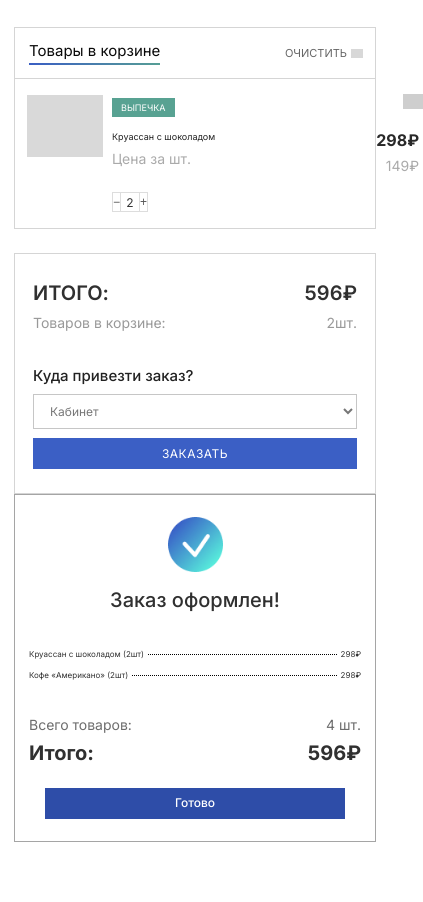
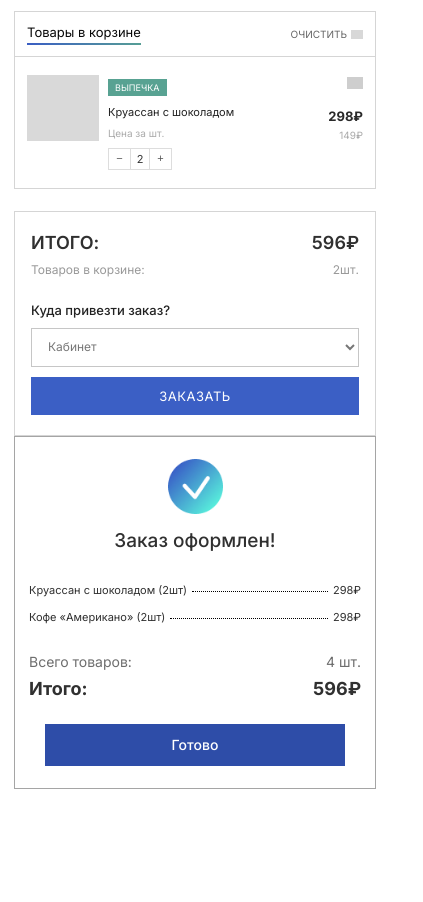
Before and after one commit to Rezzhwxc/buffet-npk, a plain HTML site: page pages/basket.html in a window 390 px wide. Shown: the part 99-1001 px from the top of the page, 423 px wide, since content can reach past the window. After the commit the page ends 923 px from the top, so only its background shows below. Drawn offline with Linux system fonts and the light colour scheme; grey boxes are pictures that could not be loaded.

Commit message:
Адаптив страницы

```diff
--- a/pages/basket.html
+++ b/pages/basket.html
@@ -149,25 +149,7 @@
 
         </div>
     </main>
+    <script src="/basket.js"></script>
 </body>
-<script>
 
-document.querySelectorAll(".ripple-button").forEach(button => {
-    button.addEventListener("pointerenter", event => {
-        const rect = button.getBoundingClientRect();
-        button.style.setProperty(
-            "--x",
-            `${event.clientX - rect.left}px`
-        );
-        button.style.setProperty(
-            "--y",
-            `${event.clientY - rect.top}px`
-        );
-        button.classList.remove("ripple");
-        void button.offsetWidth;
-        button.classList.add("ripple");
-    });
-});
-
-</script>
 </html>
--- a/styles/basket.css
+++ b/styles/basket.css
@@ -33,7 +33,7 @@
 }
 
 .back-to-menu:hover {
-    color: #2e4da8;
+    color: #3759c0;
 }
 
 .basket-content {
@@ -209,7 +209,7 @@
     flex-direction: column;
     align-items: flex-end;
     min-width: 0;
-    margin-left: 95px;
+    margin-left: 60px;
 }
 
 .remove-item {
@@ -525,9 +525,14 @@
 }
 
 /* Адаптив: от большего к меньшему */
+
+/* ===== ПЛАНШЕТЫ ===== */
+
 @media (max-width: 760px) {
+
     .basket-container {
         padding-top: 30px;
+        padding-bottom: 40px;
     }
 
     .basket-header {
@@ -536,82 +541,328 @@
 
     .basket-content {
         grid-template-columns: minmax(0, 1fr);
-        gap: 24px;
+        gap: 22px;
     }
 
     .order-summary {
+        width: 100%;
         max-width: none;
     }
 }
 
+
+/* ===== МОБИЛЬНЫЕ УСТРОЙСТВА ===== */
+
 @media (max-width: 480px) {
+
+    /* Общие отступы */
+
     .basket-container {
-        padding-left: 14px;
-        padding-right: 14px;
+        padding: 24px 14px 35px;
     }
 
-    .cart-panel-header {
-        padding-left: 14px;
-        padding-right: 12px;
+    .basket-header {
+        margin-bottom: 26px;
     }
 
+    .basket-title {
+        font-size: 27px;
+    }
+
+    .back-to-menu {
+        font-size: 13px;
+    }
+
+
+    /* Заголовок корзины */
+
+    .cart-panel-header {
+        min-height: 45px;
+        padding: 9px 12px;
+        gap: 8px;
+    }
+
+    .cart-panel-title {
+        font-size: 13px;
+    }
+
+    .clear-cart {
+        font-size: 10px;
+    }
+
+
+    /* Список товаров */
+
     .cart-items-list {
-        padding: 16px 12px;
+        padding: 18px 12px;
     }
 
     .basket-item {
-        grid-template-columns: 76px minmax(0, 1fr) 39px;
-        gap: 9px;
+        display: grid;
+        grid-template-columns: 72px minmax(0, 1fr) 45px;
+        grid-template-rows: auto auto;
+        column-gap: 9px;
+        row-gap: 9px;
+        align-items: start;
+    }
+
+    .basket-item + .basket-item {
+        border-top: 1px solid #777777;
+        padding-top: 18px;
+        margin-top: 18px;
     }
 
     .basket-item-image {
-        width: 76px;
-        height: 62px;
+        grid-column: 1;
+        grid-row: 1 / 3;
+        width: 72px;
+        height: 66px;
+        object-fit: cover;
     }
 
-    .basket-item-details {
-        grid-column: 3;
+
+    /* Информация о товаре */
+
+    .basket-item-info {
+        grid-column: 2;
         grid-row: 1;
+        min-width: 0;
+        max-width: none;
     }
+
+    .basket-item-category {
+        margin-bottom: 5px;
+        padding: 4px 7px;
+        font-size: 9px;
+    }
+
+    .basket-item-title {
+        margin: 4px 0 6px;
+        font-size: 11px;
+        line-height: 1.4;
+        overflow-wrap: anywhere;
+    }
+
+    .basket-item-unit-label {
+        font-size: 10px;
+    }
+
+
+    /* Счётчик количества */
 
     .quantity-counter {
         grid-column: 2;
         grid-row: 2;
-        justify-content: flex-start;
-        margin-top: 0;
-        width: max-content;
+        width: 64px;
+        height: 22px;
+        margin: 0;
     }
 
-    .basket-item-info {
-        grid-column: 2;
-        grid-row: 1;
+    .counter-btn,
+    .counter-input {
+        height: 20px;
+        font-size: 11px;
+    }
+
+
+    /* Удаление и стоимость */
+
+    .basket-item-details {
+        grid-column: 3;
+        grid-row: 1 / 3;
+        display: flex;
+        flex-direction: column;
+        justify-content: space-between;
+        align-items: flex-end;
+        min-height: 66px;
+        margin: 0;
+    }
+
+    .remove-item {
+        width: 16px;
+        height: 16px;
+        margin: 0;
+    }
+
+    .remove-item-icon {
+        width: 16px;
+        height: 16px;
+    }
+
+    .basket-item-total {
+        margin: auto 0 0;
+        font-size: 13px;
+    }
+
+    .basket-item-unit-price {
+        margin: 6px 0 0;
+        font-size: 10px;
+    }
+
+
+    /* Блок оформления заказа */
+
+    .order-summary {
+        min-height: auto;
+        padding: 20px 16px;
+    }
+
+    .order-total-title,
+    .order-total-price {
+        font-size: 18px;
+    }
+
+    .cart-count {
+        margin-bottom: 20px;
+    }
+
+    .cart-count-label,
+    .cart-count-value {
+        font-size: 12px;
+    }
+
+    .checkout-form {
+        margin-top: 25px;
+        gap: 10px;
+    }
+
+    .delivery-label {
+        font-size: 13px;
+    }
+
+    .delivery-select {
+        height: 39px;
+    }
+
+    .checkout-button {
+        min-height: 38px;
+        font-size: 13px;
+    }
+
+
+    /* Чек после оформления */
+
+    .receipt {
+        min-height: auto;
+        padding: 22px 14px;
+    }
+
+    .receipt-success-icon {
+        width: 55px;
+        height: 55px;
+    }
+
+    .receipt-title {
+        margin: 15px 0;
+        font-size: 19px;
+    }
+
+    .receipt-details {
+        width: 100%;
+        max-width: 100%;
+        margin-top: 15px;
+    }
+
+    .receipt-items {
+        gap: 12px;
+    }
+
+    .receipt-item {
+        display: flex;
+        align-items: baseline;
+        gap: 5px;
+        font-size: 11px;
+    }
+
+    .receipt-item-name {
+        flex: 0 1 auto;
+        min-width: 0;
+        white-space: normal;
+        overflow-wrap: anywhere;
+    }
+
+    .receipt-item-dots {
+        flex: 1;
+        min-width: 8px;
+    }
+
+    .receipt-item-price {
+        white-space: nowrap;
+    }
+
+    .receipt-summary {
+        margin-top: 28px;
+    }
+
+    .receipt-count {
+        font-size: 12px;
+    }
+
+    .receipt-total-label,
+    .receipt-total-price {
+        font-size: 18px;
+    }
+
+    .receipt-done-button {
+        width: 100%;
+        max-width: 300px;
+        min-height: 42px;
+        margin-top: 24px;
+        font-size: 14px;
+    }
+}
+
+
+/* ===== ОЧЕНЬ УЗКИЕ ТЕЛЕФОНЫ ===== */
+
+@media (max-width: 350px) {
+
+    .basket-container {
+        padding-left: 10px;
+        padding-right: 10px;
+    }
+
+    .cart-items-list {
+        padding: 14px 9px;
+    }
+
+    .basket-item {
+        grid-template-columns: 62px minmax(0, 1fr) 42px;
+        column-gap: 7px;
+    }
+
+    .basket-item-image {
+        width: 62px;
+        height: 60px;
     }
 
     .basket-item-title {
-        font-size: 9px;
+        font-size: 10px;
+    }
+
+    .basket-item-details {
+        min-height: 60px;
+    }
+
+    .basket-item-total {
+        font-size: 12px;
     }
 
     .receipt {
-        padding: 22px 14px;
-    }
-
-    .receipt-items,
-    .receipt-summary {
-        max-width: 100%;
+        padding: 20px 10px;
     }
 
     .receipt-item {
-        font-size: 8px;
+        font-size: 10px;
     }
 
-    .receipt-item-name {
-        white-space: normal;
-    }
-
-    .receipt-done-button {
-        max-width: 100%;
+    .receipt-total-label,
+    .receipt-total-price {
+        font-size: 16px;
     }
 }
+
+
 
 /* Тёмная тема */
 @media (prefers-color-scheme: dark) {
@@ -630,7 +881,7 @@
     }
 
     .back-to-menu:hover {
-        color: #569E95;
+        color: #3bbd92;
     }
 
     .cart-items-panel {
@@ -646,12 +897,21 @@
         color: #F5F5F5;
     }
 
+    .clear-cart-icon {
+        filter: brightness(0) invert(1);
+    }
+
+    .remove-item-icon {
+        filter: brightness(0) invert(1);
+    }
+
     .clear-cart {
         color: #999999;
     }
 
     .clear-cart:hover {
         color: #569E95;
+        filter: brightness(0) saturate(100%) invert(57%) sepia(17%) saturate(1000%) hue-rotate(116deg) brightness(91%) contrast(87%);
     }
 
     .basket-item-title {
```
